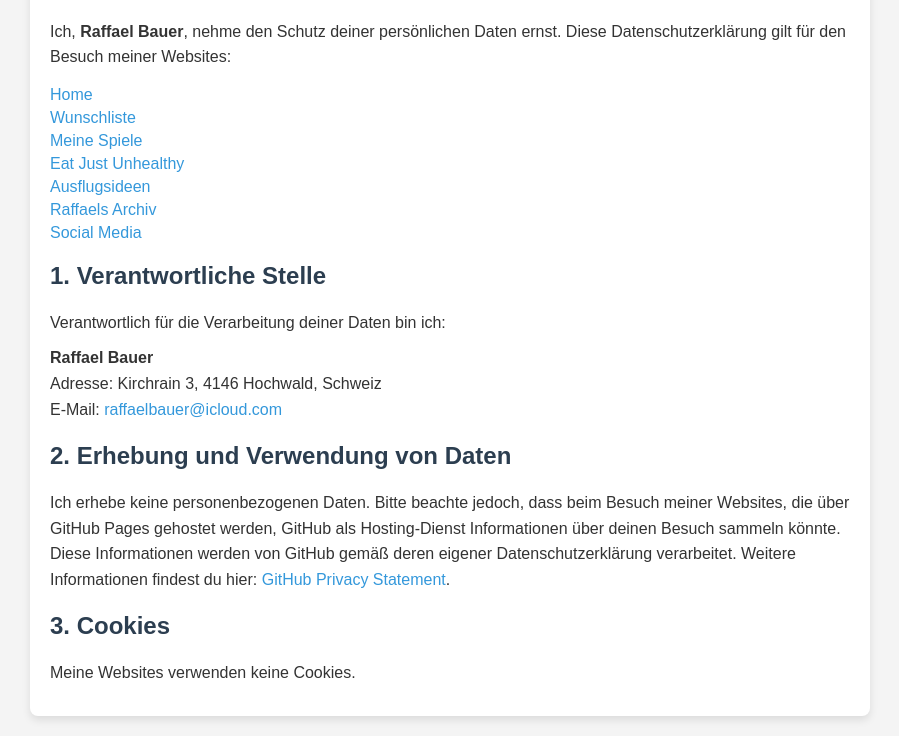
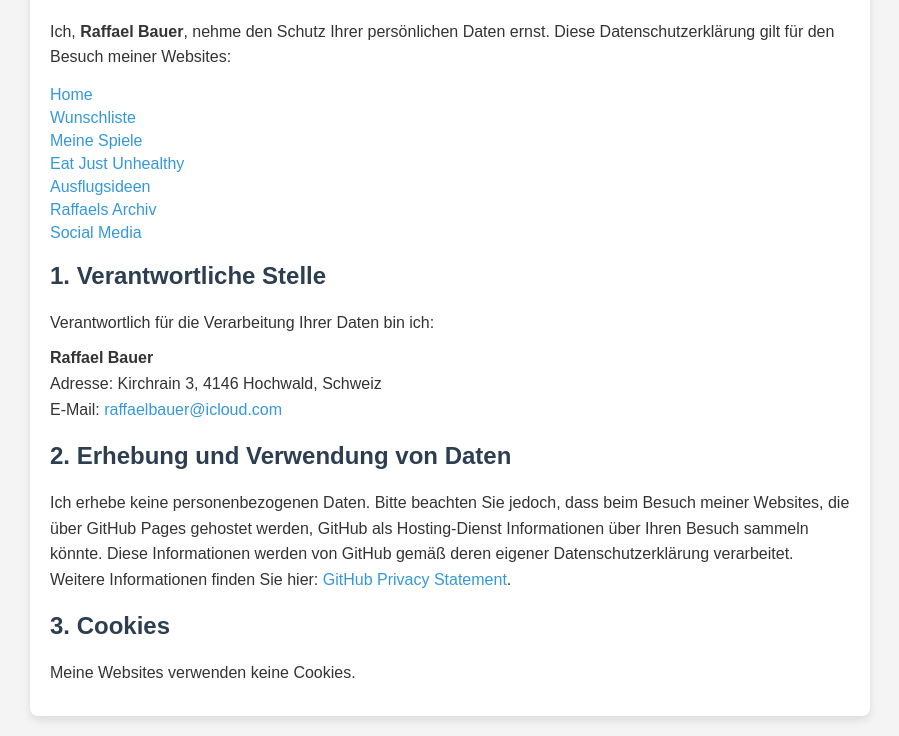
Before and after one commit to raffaelbauer/Datenschutzbestimmungen, a plain HTML site: page index.html in a window 1280 px wide. Shown: the part 101-837 px from the top of the page, without its empty margins (190-1089 px from the left). Drawn offline with Linux system fonts and the light colour scheme.

Commit message:
Update index.html

```diff
--- a/index.html
+++ b/index.html
@@ -51,7 +51,7 @@
     <div class="content">
         <h1>Datenschutzerklärung</h1>
 
-        <p>Ich, <strong>Raffael Bauer</strong>, nehme den Schutz deiner persönlichen Daten ernst. Diese Datenschutzerklärung gilt für den Besuch meiner Websites:</p>
+        <p>Ich, <strong>Raffael Bauer</strong>, nehme den Schutz Ihrer persönlichen Daten ernst. Diese Datenschutzerklärung gilt für den Besuch meiner Websites:</p>
         <ul>
             <li><a href="https://raffaelbauer.github.io/Home/">Home</a></li>
             <li><a href="https://raffaelbauer.github.io/Wunschliste/">Wunschliste</a></li>
@@ -63,13 +63,13 @@
         </ul>
 
         <h2>1. Verantwortliche Stelle</h2>
-        <p>Verantwortlich für die Verarbeitung deiner Daten bin ich:</p>
+        <p>Verantwortlich für die Verarbeitung Ihrer Daten bin ich:</p>
         <p><strong>Raffael Bauer</strong><br>
         Adresse: Kirchrain 3, 4146 Hochwald, Schweiz<br>
         E-Mail: <a href="mailto:raffaelbauer@icloud.com">raffaelbauer@icloud.com</a></p>
 
         <h2>2. Erhebung und Verwendung von Daten</h2>
-        <p>Ich erhebe keine personenbezogenen Daten. Bitte beachte jedoch, dass beim Besuch meiner Websites, die über GitHub Pages gehostet werden, GitHub als Hosting-Dienst Informationen über deinen Besuch sammeln könnte. Diese Informationen werden von GitHub gemäß deren eigener Datenschutzerklärung verarbeitet. Weitere Informationen findest du hier: <a href="https://docs.github.com/en/github/site-policy/github-privacy-statement">GitHub Privacy Statement</a>.</p>
+        <p>Ich erhebe keine personenbezogenen Daten. Bitte beachten Sie jedoch, dass beim Besuch meiner Websites, die über GitHub Pages gehostet werden, GitHub als Hosting-Dienst Informationen über Ihren Besuch sammeln könnte. Diese Informationen werden von GitHub gemäß deren eigener Datenschutzerklärung verarbeitet. Weitere Informationen finden Sie hier: <a href="https://docs.github.com/en/github/site-policy/github-privacy-statement">GitHub Privacy Statement</a>.</p>
 
         <h2>3. Cookies</h2>
         <p>Meine Websites verwenden keine Cookies.</p>
```
